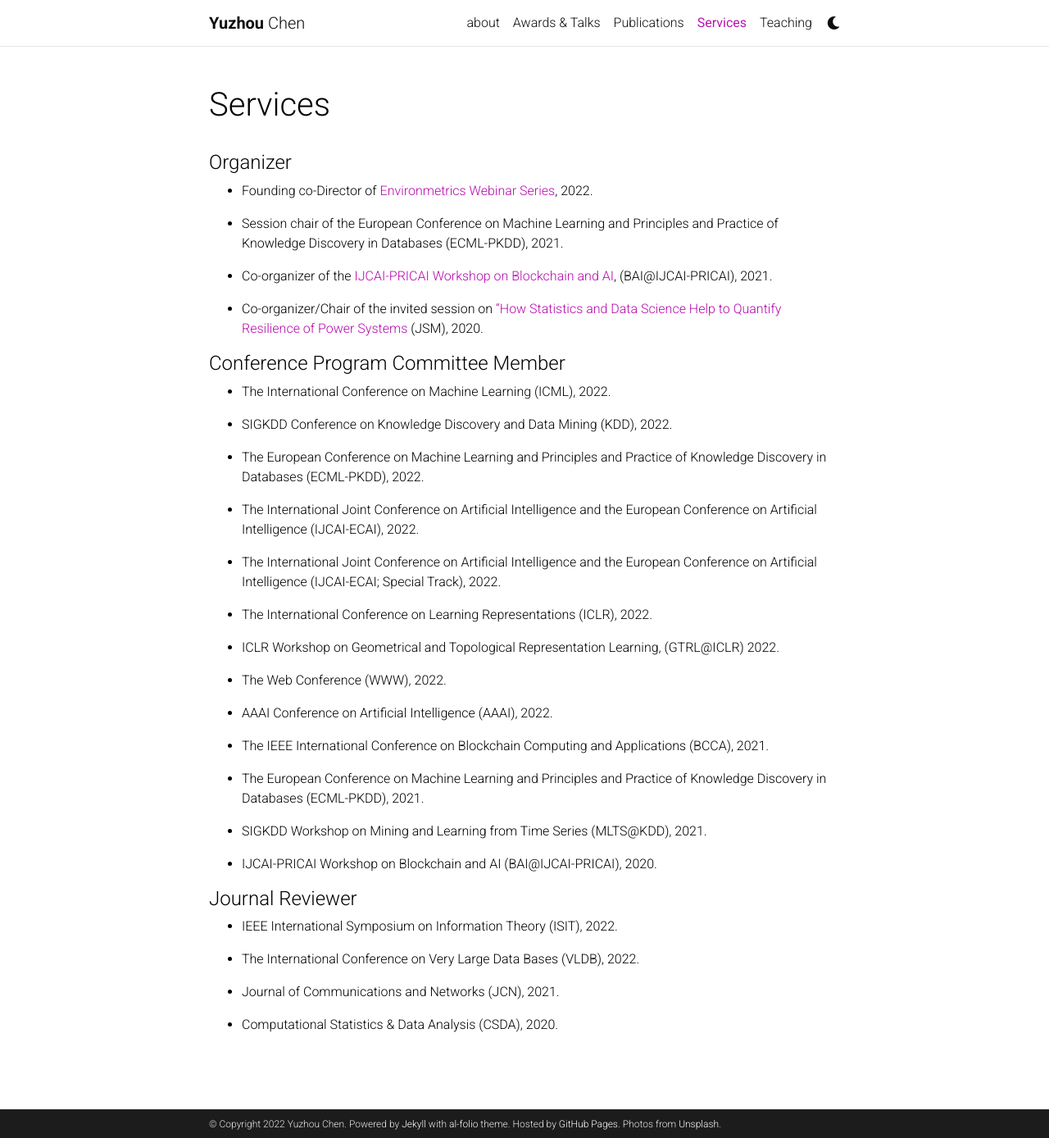
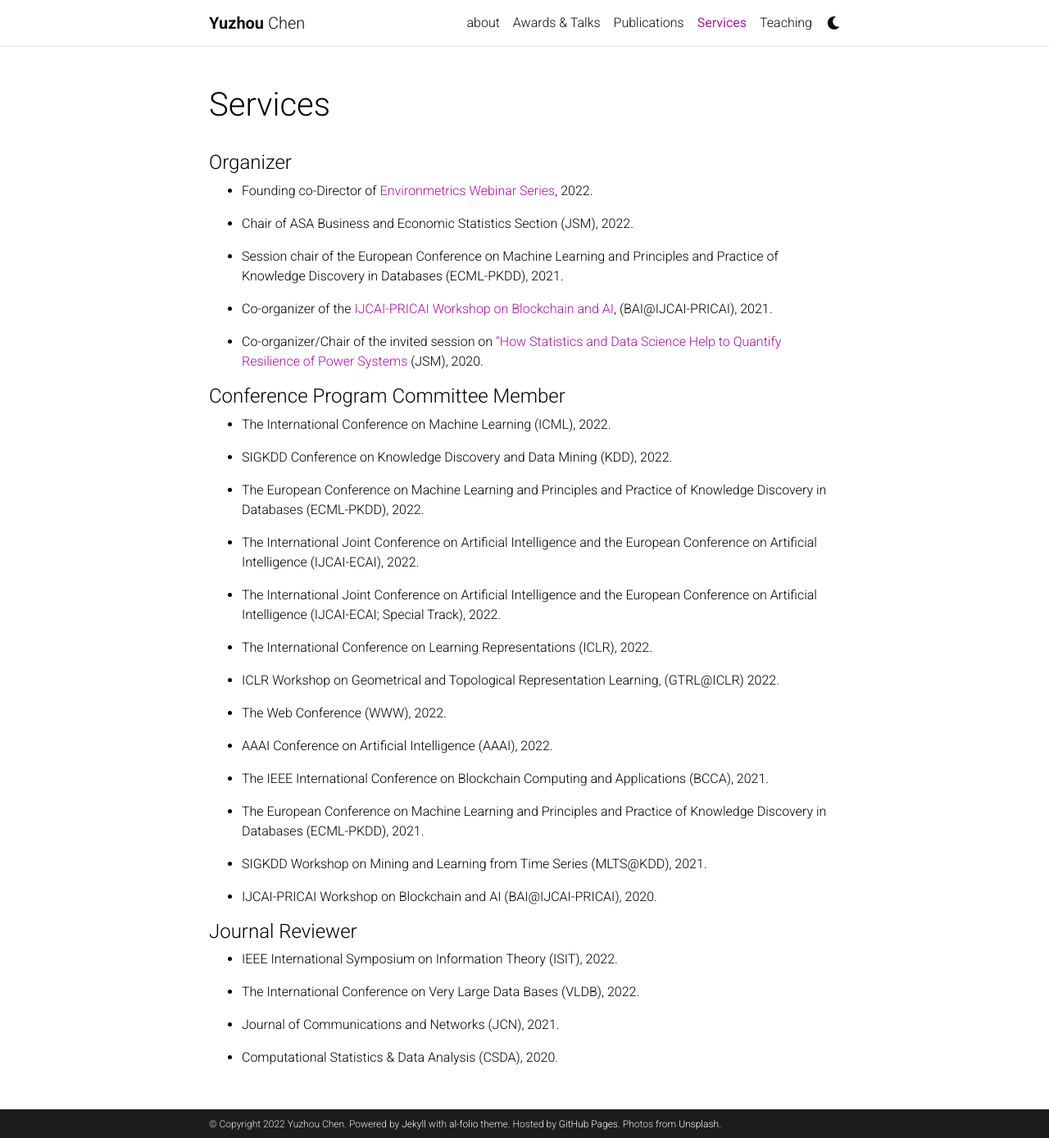
Before and after one commit to yuzhouguangc/yuguang_website, a Jekyll site: the page built from _pages/services.md, in a window 1280 px wide and 1388 px high. Shown: the whole window at 82% size. Built offline with Jekyll 4.4.1, drawn with Linux system fonts in a browser that asks for light colours; comment, search, counter and statistics services are not loaded; a style sheet for code colours, icons or effects is not loaded.

Commit message:
Update services.md

```diff
--- a/_pages/services.md
+++ b/_pages/services.md
@@ -9,6 +9,8 @@ nav: true
 #### Organizer
 
 - Founding co-Director of [Environmetrics Webinar Series](https://www.environmetrics.xyz/), 2022.
+
+- Chair of ASA Business and Economic Statistics Section (JSM), 2022.
 
 - Session chair of the European Conference on Machine Learning and Principles and Practice of Knowledge Discovery in Databases (ECML-PKDD), 2021.
 
```
